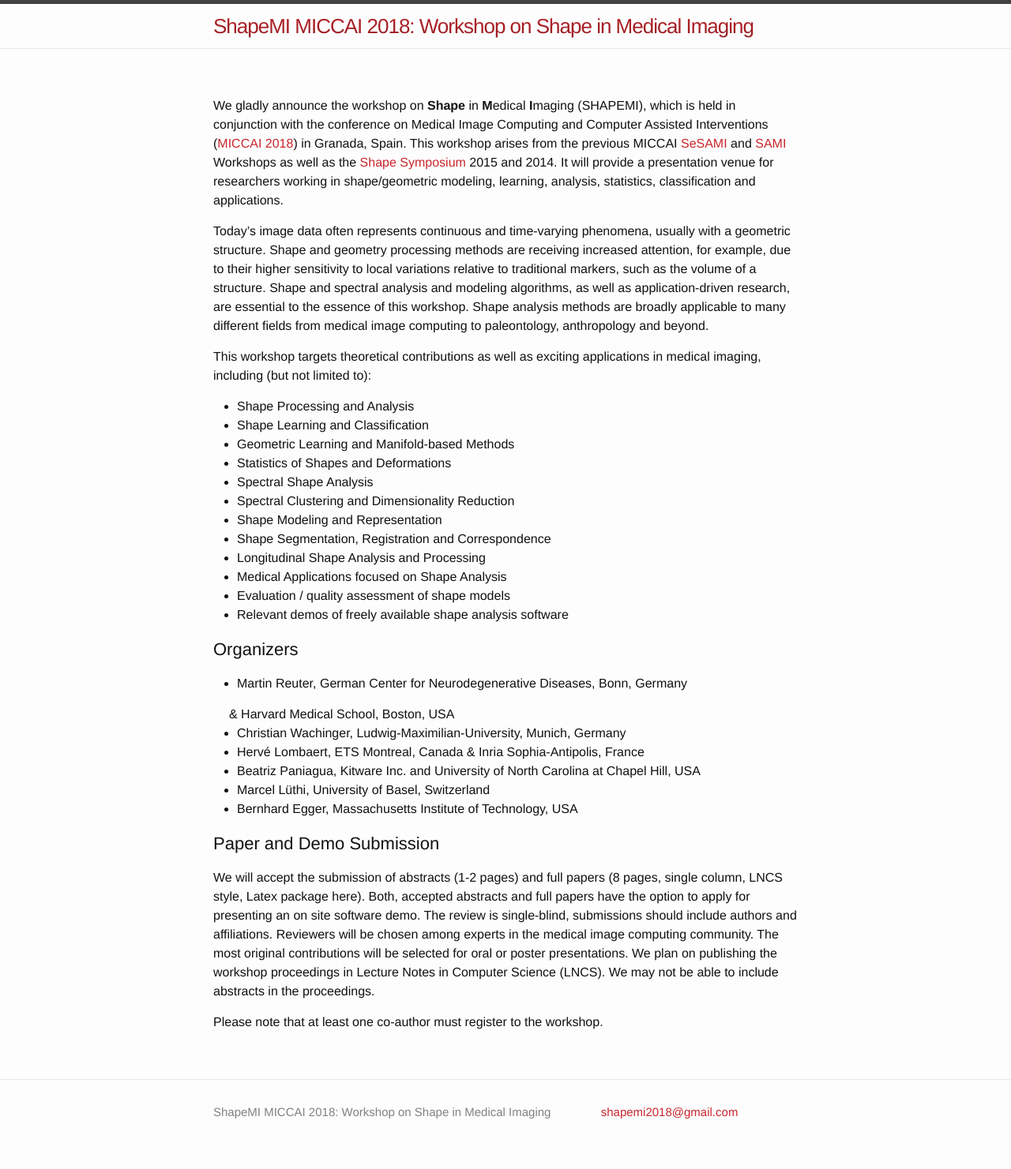
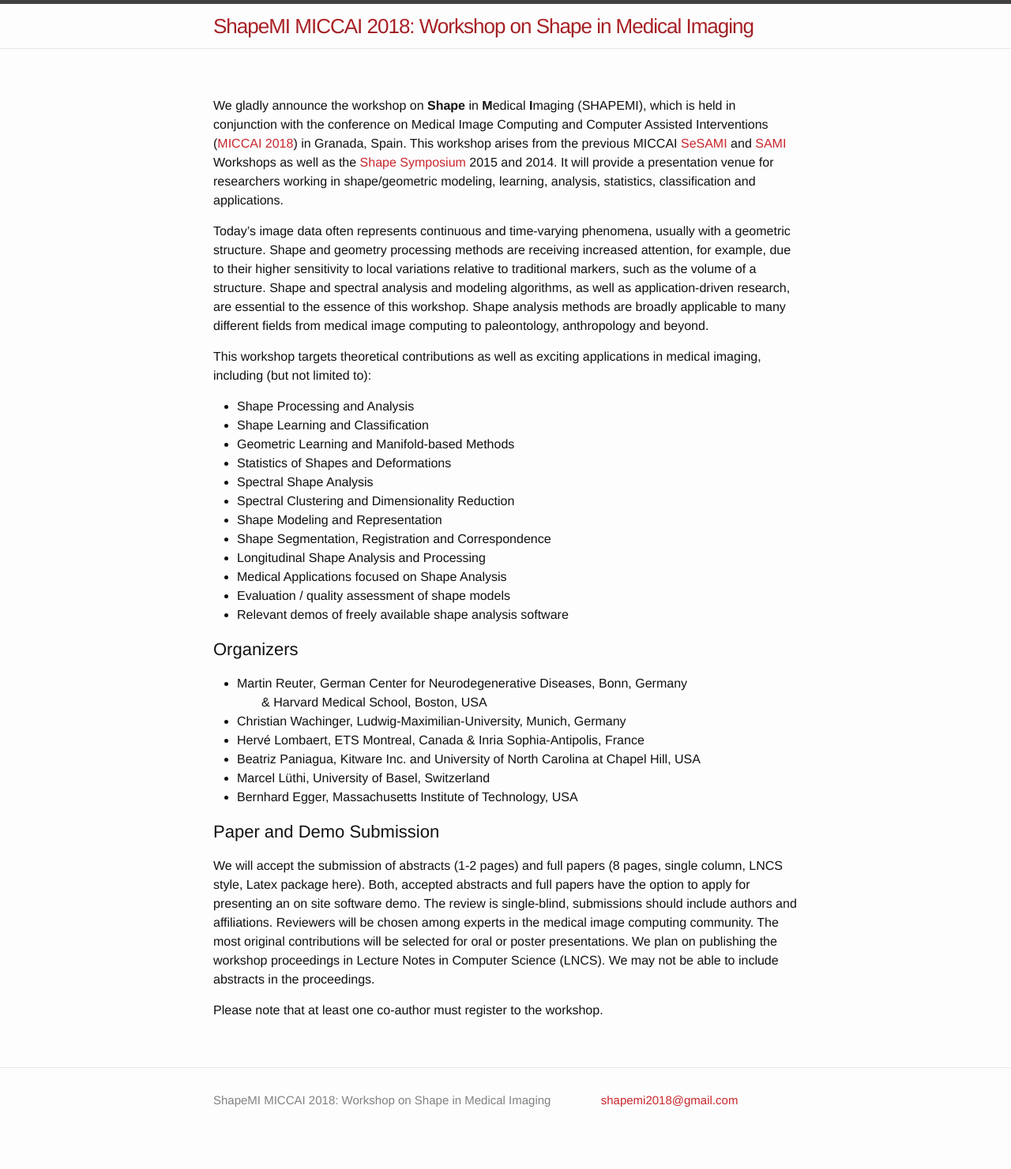
Before and after one commit to shapemi/shapemi2020, a Jekyll site: the page built from index.md, in a window 1280 px wide. Shown: the whole page at 79% size. Built offline with Jekyll 4.4.1, drawn with Linux system fonts in a browser that asks for light colours; our own code applies the rules of GitHub Pages for plain Markdown files.

Commit message:
Update index.md

```diff
--- a/index.md
+++ b/index.md
@@ -20,7 +20,7 @@
 
 # Organizers
 - Martin Reuter, German Center for Neurodegenerative Diseases, Bonn, Germany <br/>
-<div style="text-indent:20px;">& Harvard Medical School, Boston, USA</div>
+&nbsp;&nbsp;&nbsp;&nbsp;&nbsp;&nbsp; & Harvard Medical School, Boston, USA
 - Christian Wachinger, Ludwig-Maximilian-University, Munich, Germany
 - Hervé Lombaert, ETS Montreal, Canada & Inria Sophia-Antipolis, France
 - Beatriz Paniagua, Kitware Inc. and University of North Carolina at Chapel Hill, USA
```
